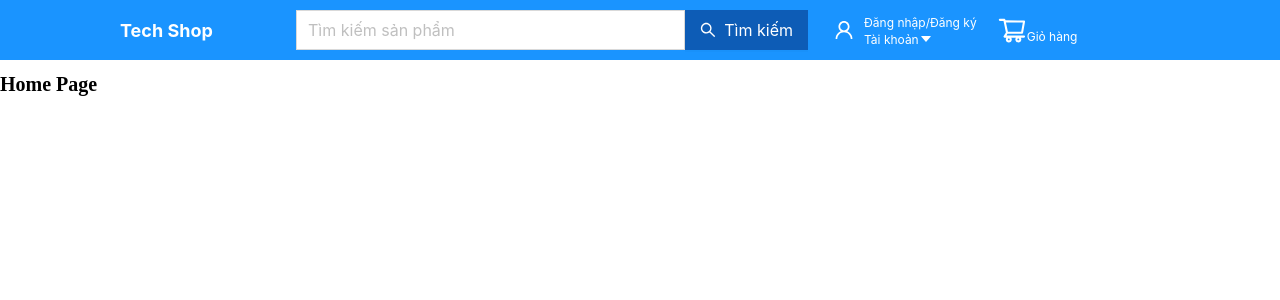
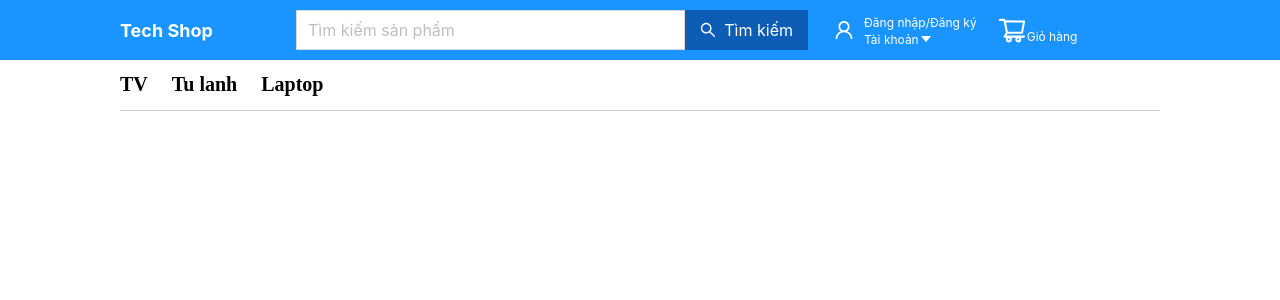
Before and after one commit to Nguyen1976/TechShop, a React (Create React App) app in the folder fe/ui-app/: page / in a window 1280 px wide. Shown: the top 300 px of the page. Built offline with nearby package versions, Linux system fonts and the light colour scheme.

Commit message:
distribution component

```diff
--- /dev/null
+++ b/fe/ui-app/src/components/ButtonComponent/ButtonComponent.jsx
@@ -0,0 +1,16 @@
+import { Button } from "antd";
+
+
+function ButtonComponent({ size, icon, bordered, style, textButton, ...props }) {
+    return (
+        <Button
+            size={size}
+            icon={icon}
+            bordered={bordered}
+            style={style}
+            {...props}
+        >{textButton}</Button>
+    );
+}
+
+export default ButtonComponent;
--- a/fe/ui-app/src/components/ButtonInputSearch/ButtonInputSearch.jsx
+++ b/fe/ui-app/src/components/ButtonInputSearch/ButtonInputSearch.jsx
@@ -1,22 +1,24 @@
-import { Button, Input } from "antd";
 import { SearchOutlined } from '@ant-design/icons';
+import InputComponent from "../InputComponent/InputComponent";
+import ButtonComponent from '../ButtonComponent/ButtonComponent';
 
 function ButtonInputSearch(props) {
     const {size, placeholder, textButton, bordered, backgroundColorButton = 'rgb(13, 92, 182)', colorButton = '#fff' } = props;
     return (
         <div style={{ display: 'flex', backgroundColor: backgroundColorButton }}>
-            <Input
+            <InputComponent
                 size={size}
                 placeholder={placeholder}
                 bordered={bordered}
                 style={{ borderRadius: '0px' }}
             />
-            <Button
+            <ButtonComponent
                 size={size}
                 icon={<SearchOutlined />}
                 bordered={bordered}
                 style={{ borderRadius: '0px', backgroundColor: backgroundColorButton, color: colorButton, border: 'none' }}
-            >{textButton}</Button>
+                textButton={textButton}
+            />
         </div>
     );
 }
--- /dev/null
+++ b/fe/ui-app/src/components/InputComponent/InputComponent.jsx
@@ -0,0 +1,15 @@
+import { Input } from "antd";
+
+function InputComponent({ size, placeholder, bordered, style, ...props }) {
+    return (
+        <Input
+            size={size}
+            placeholder={placeholder}
+            bordered={bordered}
+            style={style}
+            {...props}
+        />
+    );
+}
+
+export default InputComponent;
--- /dev/null
+++ b/fe/ui-app/src/components/TypeProduct/TypeProduct.jsx
@@ -0,0 +1,7 @@
+function TypeProduct({ name }) {
+    return (
+        <h1>{name}</h1>
+    );
+}
+
+export default TypeProduct;
--- a/fe/ui-app/src/pages/HomePage/HomePage.jsx
+++ b/fe/ui-app/src/pages/HomePage/HomePage.jsx
@@ -1,6 +1,16 @@
+import TypeProduct from "../../components/TypeProduct/TypeProduct";
+import { WrapperTypeProduct } from "./style";
+
 function HomePage() {
+    const arr = ['TV', 'Tu lanh', 'Laptop'];
     return (
-        <h1>Home Page</h1>
+        <div style={{ padding: '0 120px' }}>
+            <WrapperTypeProduct>
+                {arr.map((item) => (
+                    <TypeProduct name={item} key={item}/>
+                ))}
+            </WrapperTypeProduct>
+        </div>
     );
 }
 
--- /dev/null
+++ b/fe/ui-app/src/pages/HomePage/style.js
@@ -0,0 +1,9 @@
+import styled from "styled-components";
+
+export const WrapperTypeProduct = styled.div`
+    display: flex;
+    align-items: center;
+    gap: 24px;
+    justify-content: flex-start;
+    border-bottom: 1px solid #ccc;
+`
```
